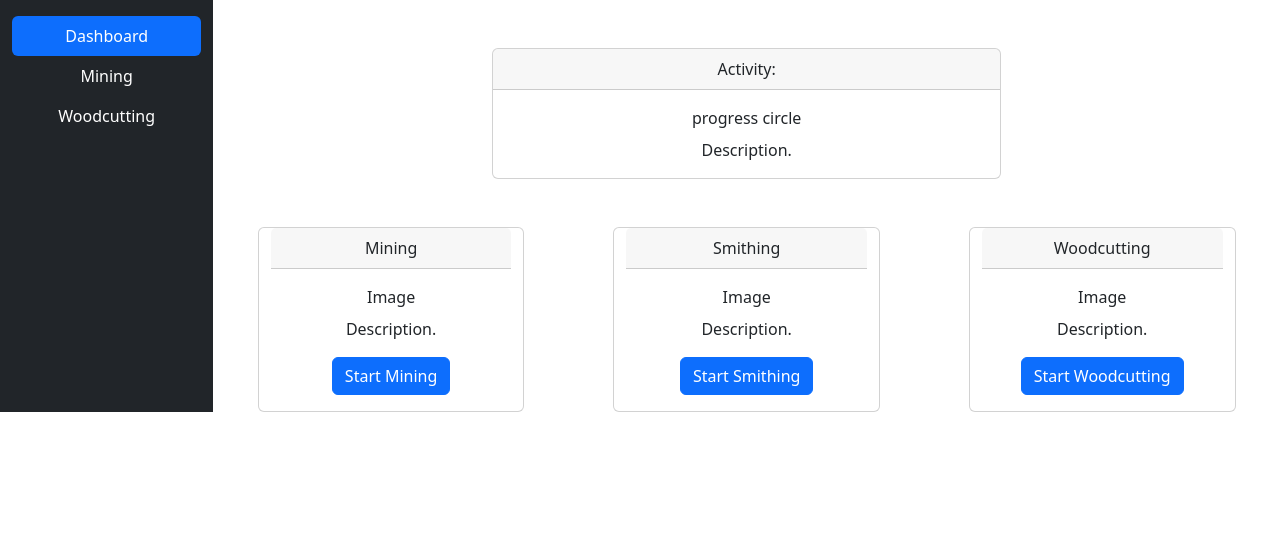
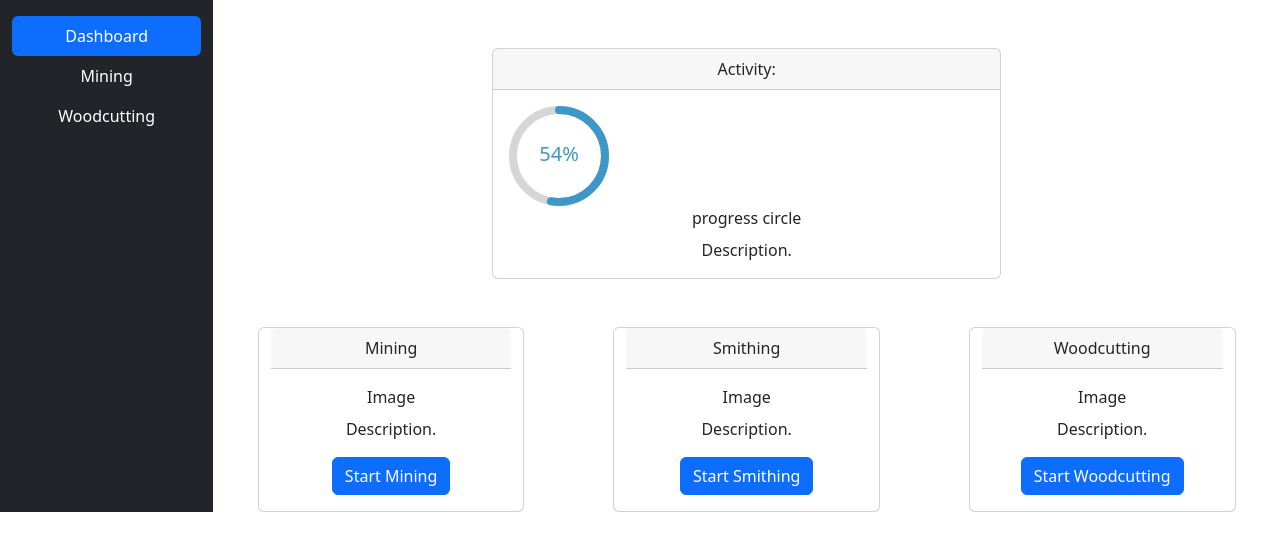
Before and after one commit to Bet-Happy/ReactFE, a React (Create React App) app: page / in a window 1280 px wide. Shown: the top 550 px of the page. Built offline with nearby package versions, Linux system fonts and the light colour scheme.

Commit message:
circle progress bar

```diff
--- a/package.json
+++ b/package.json
@@ -9,6 +9,7 @@
     "bootstrap": "^5.2.0-beta1",
     "react": "^18.2.0",
     "react-bootstrap": "^2.4.0",
+    "react-circular-progressbar": "^2.1.0",
     "react-dom": "^18.2.0",
     "react-scripts": "5.0.1",
     "web-vitals": "^2.1.4"
--- a/src/components/ProgressCircle.js
+++ b/src/components/ProgressCircle.js
@@ -1,12 +1,38 @@
 import React from 'react';
+import { CircularProgressbar, buildStyles } from 'react-circular-progressbar';
+import 'react-circular-progressbar/dist/styles.css';
 
+class ProgressCircle extends React.Component {
+    constructor(props) {
+        super(props);
+        this.state = { value: 0 };
+    }
 
-function ProgressCircle(props) {
+    componentDidMount() {
+        let sec = 10;
+        setInterval(
+            () => {
+                if (this.state.value > 100) {
+                    //console.log(this.state.value)
+                    this.setState({ value: 0 });
+                } else {
+                    this.setState({ value: this.state.value++ })
+                }
+            },
+            100
+        );
+
+    }
+
+    render() {
         return (
             <div className='container align-self-center w-50'>
                 <div className="card">
-                <div className="card-header">Activity: {props.skillName}</div>
+                    <div className="card-header">Activity: {this.props.skillName}</div>
                     <div className="card-body">
+                        <div style={{ width: 100, height: 100 }}>
+                            <CircularProgressbar value={this.state.value} maxValue={100} text={`${this.state.value}%`} styles={buildStyles({ pathTransition: this.state.value === 0 ? "none" : "stroke-dashoffset 0.5s ease 0s" })} />
+                        </div>
                         <div className="card-title">progress circle</div>
                         <div className="card-text">
                             Description.
@@ -15,6 +41,7 @@ function ProgressCircle(props) {
                 </div >
             </div>
         );
+    }
 
 }
 
```
Also changed, not shown: src/ProgressBar.css (added, +10 -0 lines), src/components/ProgressBar.js (added, +18 -0 lines), 1 other file (tests, documents, lock files or other folders). Lines whose indentation alone changed are shown as unchanged.
